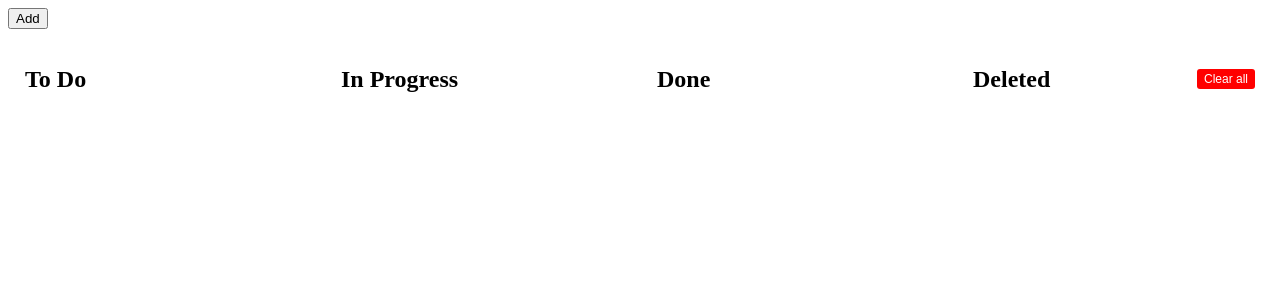
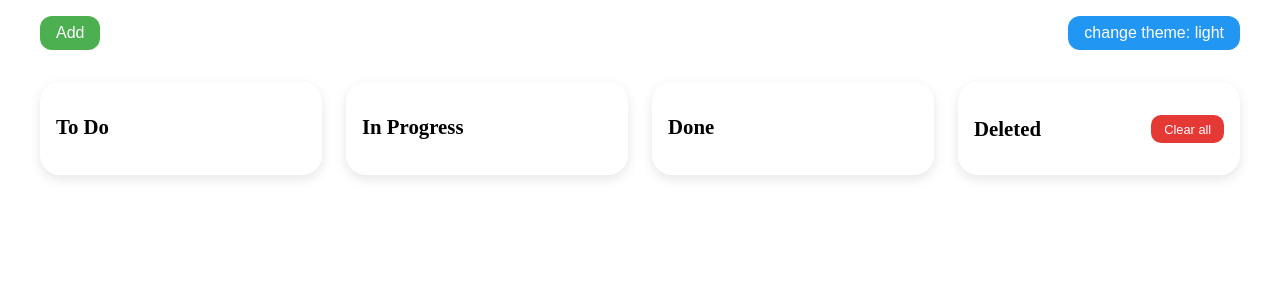
Before and after one commit to tikol-228/react-list, a React (Vite) app in the folder my-app/: page / in a window 1280 px wide. Shown: the top 300 px of the page. Built offline with nearby package versions, Linux system fonts and the light colour scheme.

Commit message:
Initial commit

```diff
--- a/my-app/src/App.css
+++ b/my-app/src/App.css
@@ -0,0 +1,11 @@
+.light {
+  background-color: white;
+  color: black;
+  transition: background-color 0.3s ease;
+}
+
+.dark {
+  background-color: black;
+  color: white;
+  transition: background-color 0.3s ease;
+}
--- a/my-app/src/components/Card.module.css
+++ b/my-app/src/components/Card.module.css
@@ -41,3 +41,24 @@
     color: white;
     border-radius: 4px;
 }
+
+.cardButtons {
+  display: flex;
+  justify-content: flex-end;
+  gap: 0.5rem;
+  flex-wrap: wrap;
+}
+
+.cardButtons button {
+  background-color: #eeeeee;
+  border: none;
+  border-radius: 10px;
+  padding: 0.4rem 0.8rem;
+  font-weight: 500;
+  cursor: pointer;
+  transition: background-color 0.2s ease;
+}
+
+.cardButtons button:hover {
+  background-color: #d5d5d5;
+}
--- a/my-app/src/components/ToDoDashboard.jsx
+++ b/my-app/src/components/ToDoDashboard.jsx
@@ -4,6 +4,8 @@ import AddToDoModal from './ManageToDoModal';
 import Card from './Card';
 import styles from './ToDoDashboard.module.css';
 import { ACTIONS, todoReducer } from '../helpers/todoReducer';
+import { useContext } from 'react';
+import { ThemeContext } from '../providers/ThemProvider';
 
 const ToDoDashboard = () => {
     const [isAddToDoModalOpen, setIsAddToDoModalOpen] = useState(false);
@@ -11,6 +13,7 @@ const ToDoDashboard = () => {
     const [editIndex, setEditIndex] = useState(null); // Индекс редактируемой задачи
     const [editTitle, setEditTitle] = useState('');
     const [editDescription, setEditDescription] = useState('');
+    const {theme, toggleTheme} = useContext(ThemeContext);
 
     const handleAddBtnClick = () => {
         setIsAddToDoModalOpen(!isAddToDoModalOpen);
@@ -49,8 +52,9 @@ const ToDoDashboard = () => {
 
     return (
         <>
-            <div className='container'>
-                <Button className='addBtn' onClick={handleAddBtnClick}>Add</Button>
+            <div className={styles.container}>
+                <Button className={styles.addBtn} onClick={handleAddBtnClick}>Add</Button>
+                <Button className={styles.themeBtn} onClick={toggleTheme}>change theme: {theme}</Button>
             </div>
             {isAddToDoModalOpen && (
                 <AddToDoModal
@@ -66,7 +70,7 @@ const ToDoDashboard = () => {
 
             <div className={styles.columns}>
                 <div className={styles.column}>
-                    <h2>To Do</h2>
+                    <h2 className={styles.columnHeader}>To Do</h2>
                     {todos.filter(todo => todo.status === "To Do").map((todo, index) => (
                         <Card
                             key={index}
@@ -80,7 +84,7 @@ const ToDoDashboard = () => {
                     ))}
                 </div>
                 <div className={styles.column}>
-                    <h2>In Progress</h2>
+                    <h2 className={styles.columnHeader}>In Progress</h2>
                     {todos.filter(todo => todo.status === "In Progress").map((todo, index) => (
                         <Card
                             key={index}
@@ -94,14 +98,13 @@ const ToDoDashboard = () => {
                     ))}
                 </div>
                 <div className={styles.column}>
-                    <h2>Done</h2>
+                    <h2 className={styles.columnHeader}>Done</h2>
                     {todos.filter(todo => todo.status === "Done").map((todo, index) => (
                         <Card
                             key={index}
                             title={todo.title}
                             description={todo.description}
                             status={todo.status}
-
                             index={index}
                             onEdit={handleEdit} // Передаем функцию редактирования
                             dispatch={dispatch}
@@ -109,7 +112,8 @@ const ToDoDashboard = () => {
                     ))}
                 </div>
                 <div className={styles.column}>
-                    <h2>Deleted
+                    <h2 className={styles.columnHeader}>
+                        Deleted
                         <Button className={styles.clearBtn} onClick={clearDeletedTodos}>Clear all</Button>
                     </h2>
                     {todos.filter(todo => todo.status === "Deleted").map((todo, index) => (
@@ -118,7 +122,6 @@ const ToDoDashboard = () => {
                             title={todo.title}
                             description={todo.description}
                             status={todo.status}
-
                             index={index}
                             onEdit={handleEdit} // Передаем функцию редактирования
                             dispatch={dispatch}
--- a/my-app/src/components/TodoDashboard.module.css
+++ b/my-app/src/components/TodoDashboard.module.css
@@ -1,54 +1,84 @@
-.header {
-    text-align: center;
-    margin-bottom: 20px;
+.container {
+  display: flex;
+  justify-content: space-between;
+  align-items: center;
+  margin: 1rem 2rem;
+  gap: 1rem;
 }
 
-.catBtn, .addBtn {
-    background: orange;
-    color: white;
+.addBtn,
+.themeBtn {
+  padding: 0.5rem 1rem;
   border: none;
-    padding: 10px 20px;
-    font-size: 16px;
+  border-radius: 12px;
+  font-size: 1rem;
+  font-weight: 500;
   cursor: pointer;
-    margin: 0 10px;
-    border-radius: 5px;
+  transition: all 0.3s ease;
 }
 
-.board {
-    display: flex;
-    justify-content: space-around;
-    gap: 20px;
-    padding: 20px;
+.addBtn {
+  background-color: #4caf50;
+  color: white;
+}
+
+.addBtn:hover {
+  background-color: #45a049;
+}
+
+.themeBtn {
+  background-color: #2196f3;
+  color: white;
+}
+
+.themeBtn:hover {
+  background-color: #1976d2;
+}
+
+.columns {
+  display: grid;
+  grid-template-columns: repeat(auto-fit, minmax(260px, 1fr));
+  gap: 1.5rem;
+  padding: 1rem 2rem;
 }
 
 .column {
-    background: rgba(255, 255, 255, 0.1);
-    padding: 16px;
-    border-radius: 8px;
-    width: 23%;
-    min-height: 300px;
-    border: 1px solid white;
-
+  background-color: var(--column-bg);
+  border-radius: 20px;
+  padding: 1rem;
+  box-shadow: 0 4px 12px rgba(0, 0, 0, 0.1);
+  transition: background-color 0.3s ease;
 }
 
-h2 {
-    text-align: center;
+.column h2 {
+  font-size: 1.3rem;
+  margin-bottom: 1rem;
   display: flex;
   justify-content: space-between;
   align-items: center;
 }
 
 .clearBtn {
-    background: red;
+  background-color: #e53935;
   color: white;
+  font-size: 0.8rem;
+  padding: 0.4rem 0.8rem;
   border: none;
-    font-size: 12px;
+  border-radius: 10px;
   cursor: pointer;
-    border-radius: 3px;
-    padding: 3px 7px;
+  transition: background-color 0.3s ease;
 }
 
-.columns {
-    display: flex;
-    justify-content: space-between;
+.clearBtn:hover {
+  background-color: #c62828;
 }
+
+/* Theme variables */
+
+body.light {
+  --column-bg: #f9f9f9;
+}
+
+body.dark {
+  --column-bg: #1e1e1e;
+}
--- a/my-app/src/providers/ThemProvider.jsx
+++ b/my-app/src/providers/ThemProvider.jsx
@@ -1,15 +1,20 @@
 import React, { createContext, useState } from 'react';
 export const ThemeContext = createContext();
+import { useEffect } from 'react';
 const ThemeProvider = ({ children }) => {
     const [theme, setTheme] = useState('light');
-
     const toggleTheme = () => {
         setTheme(prevTheme => (prevTheme === 'light' ? 'dark' : 'light'));
     };
 
+    useEffect(() => {
+        document.body.className = '';
+        document.body.classList.add(theme);
+    }, [theme]);
+
     return (
         <ThemeContext.Provider value={{ theme, toggleTheme }}>
-            {children}
+                {children}
         </ThemeContext.Provider>
     );
 };
```
Lines whose indentation alone changed are shown as unchanged.
